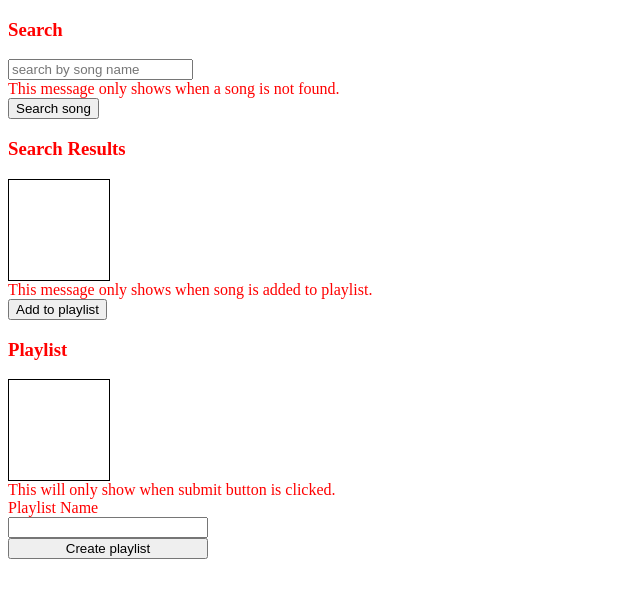
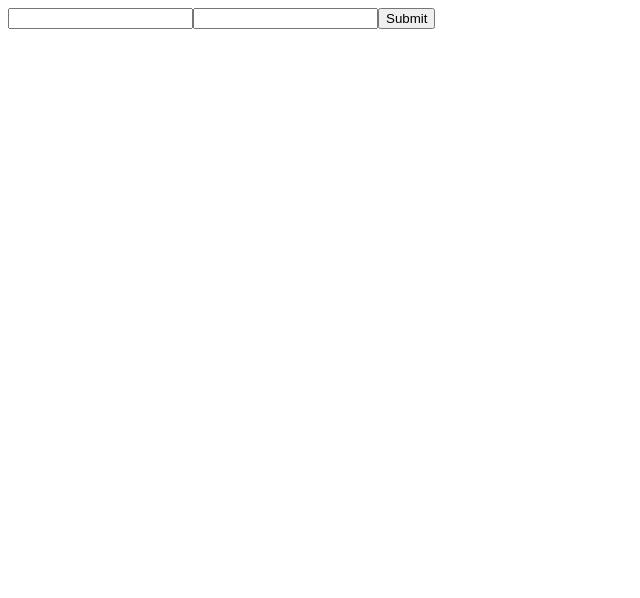
Before and after one commit to CaiqueLudemann/Jammming, a React (Vite) app: page / in a window 1280 px wide. Shown: the top 598 px of the page, without its empty margins (0-640 px from the left). Built offline with nearby package versions, Linux system fonts and the light colour scheme.

Commit message:
added mock login form

```diff
--- a/src/Components/app/App.jsx
+++ b/src/Components/app/App.jsx
@@ -1,15 +1,48 @@
-import React from "react";
+import React, {useState} from "react";
 import styles from './app.module.css';
 import {Search} from "../search/Search";
 import {Results} from "../results/Results";
 import {Playlist} from "../playlist/Playlist";
+import { Track } from "../track/Track";
 
 export function App(){
+  const [loginData, setLoginData] = useState({
+    username: '',
+    password: ''
+  });
+  const [access, setAccess] = useState(false);
+  function handleLoginChange({target}){
+    setLoginData(prevLoginData => ({
+      ...prevLoginData,
+      [target.name]: target.value
+    }))
+  }
+  function handleLoginSubmit(event){
+    event.preventDefault();
+    if (loginData.username == 'caique' && loginData.password == 'amorebeca') {
+      setAccess(!access)
+    } else {
+      alert("Insira usuário e senha válidos.")
+    }
+  }
+  console.log("username: "+loginData.username, "password: "+loginData.password)
   return (
-    <article className={styles.app}>
+    <>
+
+
+    {access ? (<article className={styles.app}>
       <Search/>
       <Results/>
       <Playlist/>
-    </article>
+    </article>)
+    :
+    (<form onSubmit={handleLoginSubmit}>
+      <input name="username" onChange={handleLoginChange} value={loginData.username}/>
+      <input name="password" onChange={handleLoginChange} type="password" value={loginData.password}/>
+      <input type="submit"/>
+    </form>)}
+
+    </>
+
   )
 };
--- a/src/Components/playlist/Playlist.jsx
+++ b/src/Components/playlist/Playlist.jsx
@@ -2,7 +2,6 @@ import React from 'react';
 import styles from './playlist.module.css';
 
 export function Playlist(){
-  console.dir(styles)
   return (
     <section>
       <h3>Playlist</h3>
```
